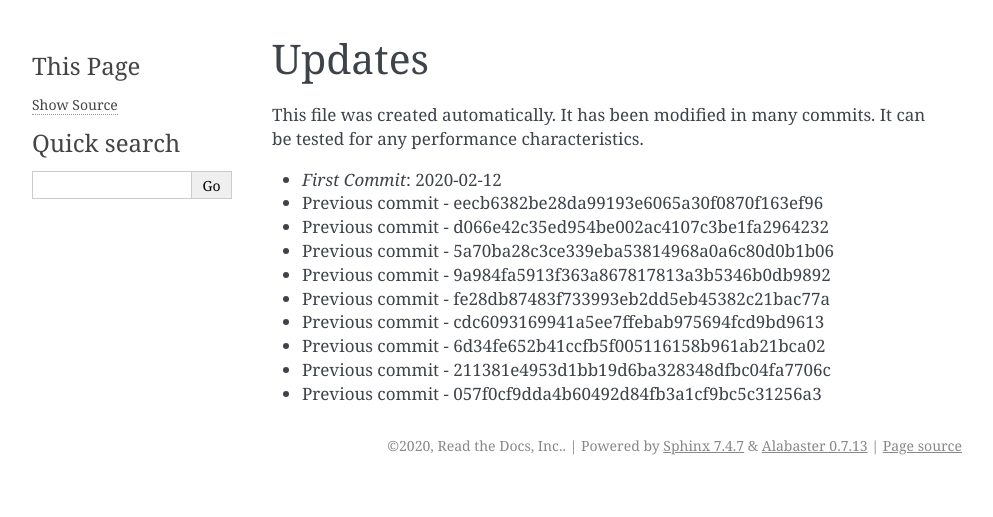
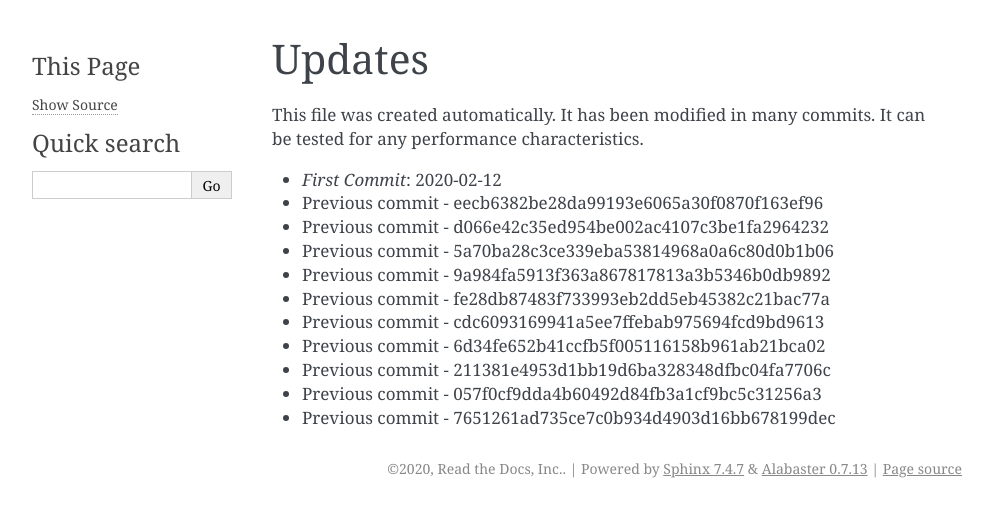
Before and after one commit to readthedocs/rtd-git-stresstest, a Sphinx documentation site: the page built from docs/updates.rst, in a window 1280 px wide. Shown: the top 517 px of the page, without its empty margins (148-1141 px from the left). Built offline with Sphinx 7.4.7, drawn with Linux system fonts in a browser that asks for light colours.

Commit message:
Generating commit from previous: 7651261ad735ce7c0b934d4903d16bb678199dec

```diff
--- a/docs/updates.rst
+++ b/docs/updates.rst
@@ -15,3 +15,4 @@ It can be tested for any performance characteristics.
 * Previous commit - 6d34fe652b41ccfb5f005116158b961ab21bca02
 * Previous commit - 211381e4953d1bb19d6ba328348dfbc04fa7706c
 * Previous commit - 057f0cf9dda4b60492d84fb3a1cf9bc5c31256a3
+* Previous commit - 7651261ad735ce7c0b934d4903d16bb678199dec
```
